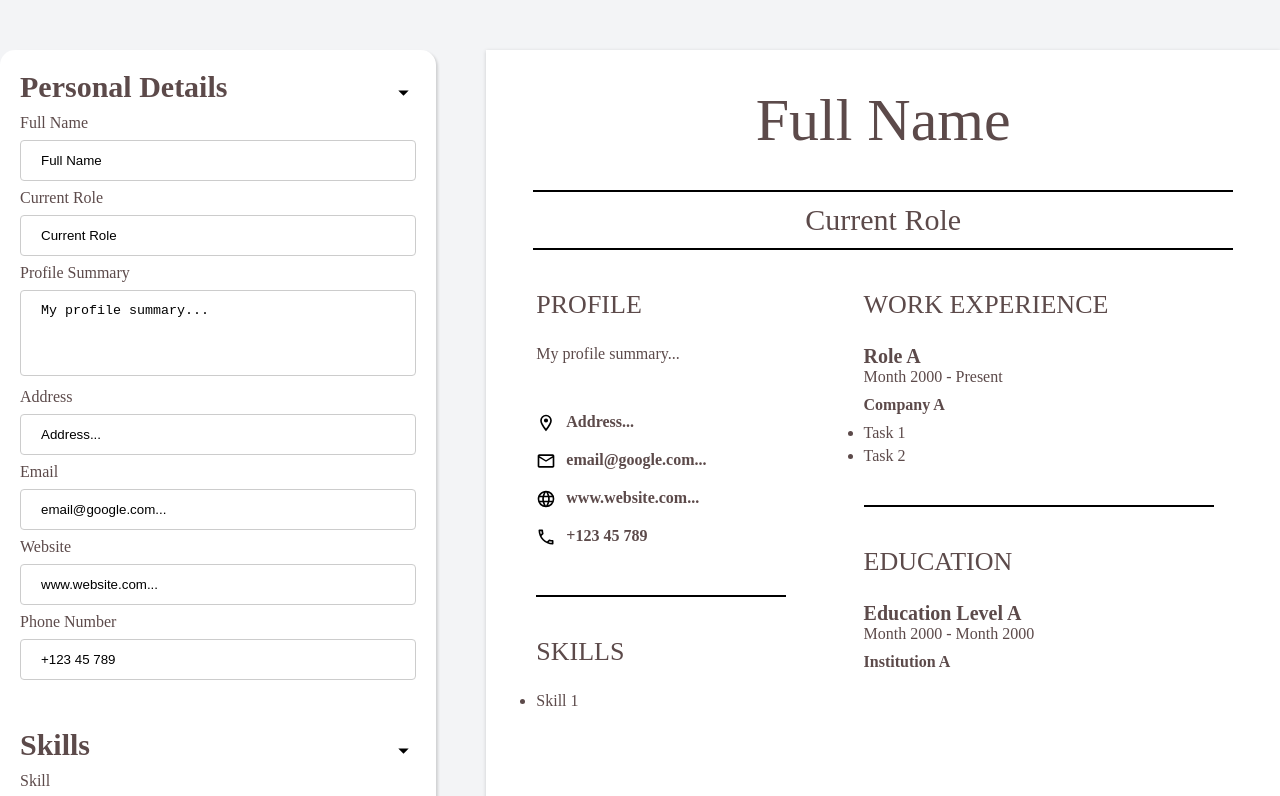
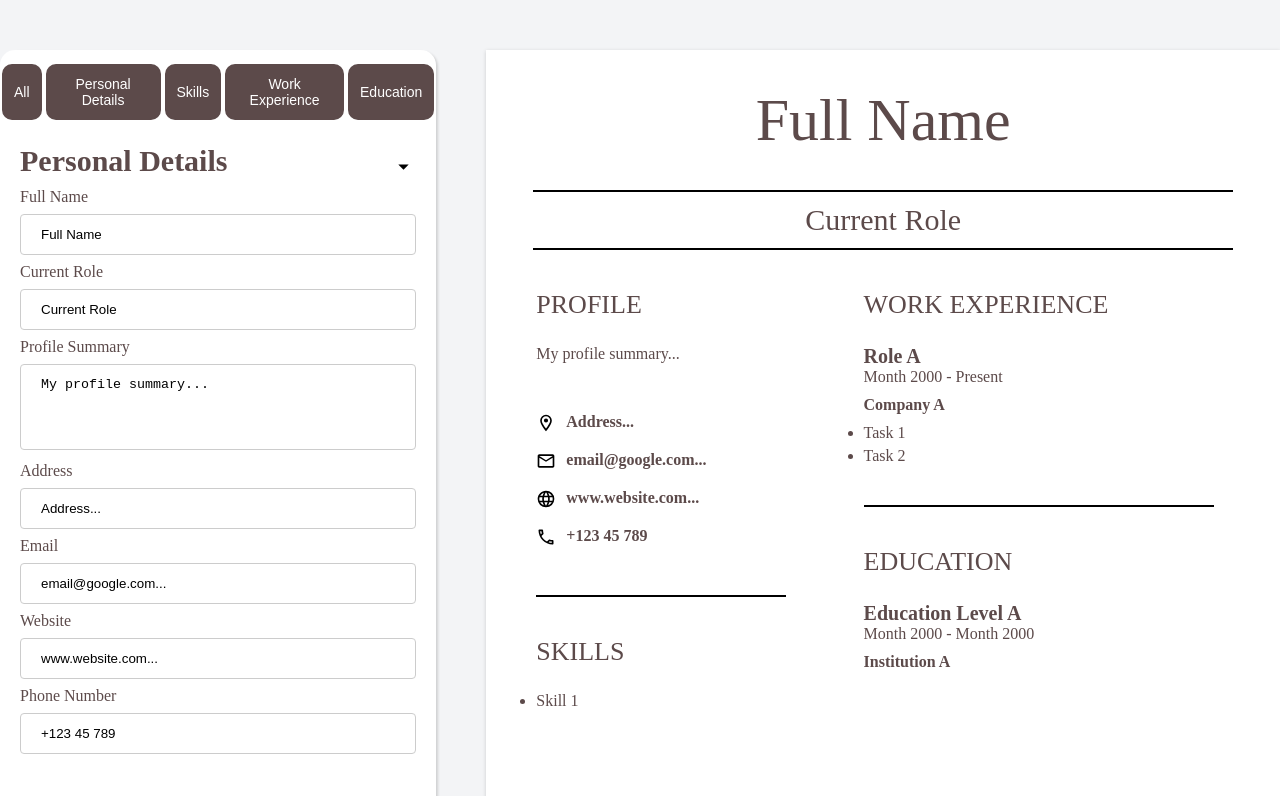
Before and after one commit to WanSha00/cv-application, a React (Vite) app: page / in a window 1280 px wide. Shown: the top 796 px of the page. Built offline with nearby package versions, Linux system fonts and the light colour scheme.

Commit message:
add function to display form section based on selected form menu

```diff
--- a/src/components/EditForm.jsx
+++ b/src/components/EditForm.jsx
@@ -2,6 +2,7 @@ import PersonalForm from "./edit/PersonalForm";
 import SkillsForm from "./edit/SkillsForm";
 import WorkForm from "./edit/WorkForm";
 import EducationForm from "./edit/EducationForm";
+import { useState } from "react";
 
 function EditForm({
   fullName,
@@ -27,9 +28,91 @@ function EditForm({
   eduList,
   setEduList,
 }) {
+  const [menuActive, setMenuActive] = useState({
+    personal: true,
+    skills: true,
+    work: true,
+    edu: true,
+  });
+
   return (
     <>
       <div className="edit-form-container">
+        <div className="menu-btn">
+          <button
+            className={
+              menuActive.personal &&
+              menuActive.skills &&
+              menuActive.work &&
+              menuActive.edu
+                ? "menu-active"
+                : ""
+            }
+            onClick={() =>
+              setMenuActive({
+                personal: true,
+                skills: true,
+                work: true,
+                edu: true,
+              })
+            }
+          >
+            All
+          </button>
+          <button
+            className={menuActive.personal ? "menu-active" : ""}
+            onClick={() =>
+              setMenuActive({
+                personal: true,
+                skills: false,
+                work: false,
+                edu: false,
+              })
+            }
+          >
+            Personal Details
+          </button>
+          <button
+            className={menuActive.skills ? "menu-active" : ""}
+            onClick={() =>
+              setMenuActive({
+                personal: false,
+                skills: true,
+                work: false,
+                edu: false,
+              })
+            }
+          >
+            Skills
+          </button>
+          <button
+            className={menuActive.work ? "menu-active" : ""}
+            onClick={() =>
+              setMenuActive({
+                personal: false,
+                skills: false,
+                work: true,
+                edu: false,
+              })
+            }
+          >
+            Work Experience
+          </button>
+          <button
+            className={menuActive.edu ? "menu-active" : ""}
+            onClick={() =>
+              setMenuActive({
+                personal: false,
+                skills: false,
+                work: false,
+                edu: true,
+              })
+            }
+          >
+            Education
+          </button>
+        </div>
+        {menuActive.personal && (
           <PersonalForm
             fullName={fullName}
             setFullName={setFullName}
@@ -46,14 +129,24 @@ function EditForm({
             phoneNo={phoneNo}
             setPhoneNo={setPhoneNo}
           />
+        )}
+
+        {menuActive.skills && (
           <SkillsForm skillList={skillList} setSkillList={setSkillList} />
+        )}
+
+        {menuActive.work && (
           <WorkForm
             workList={workList}
             setWorkList={setWorkList}
             taskList={taskList}
             setTaskList={setTaskList}
           />
+        )}
+
+        {menuActive.edu && (
           <EducationForm eduList={eduList} setEduList={setEduList} />
+        )}
       </div>
     </>
   );
--- a/src/styles/App.css
+++ b/src/styles/App.css
@@ -295,3 +295,30 @@ textarea {
   height: 25px;
   cursor: pointer;
 }
+
+.menu-btn {
+  display: flex;
+  justify-content: center;
+  margin-top: 10px;
+}
+button {
+  background-color: white;
+  color: rgb(92, 74, 74);
+  border: 2px solid rgb(92, 74, 74);
+  border-radius: 10px;
+  padding: 10px 10px;
+  text-align: center;
+  text-decoration: none;
+  display: inline-block;
+  font-size: 14px;
+  margin: 4px 2px;
+  transition-duration: 0.4s;
+  cursor: pointer;
+}
+
+button:hover,
+button:focus,
+.menu-active {
+  background-color: rgb(92, 74, 74);
+  color: white;
+}
```
Lines whose indentation alone changed are shown as unchanged.
